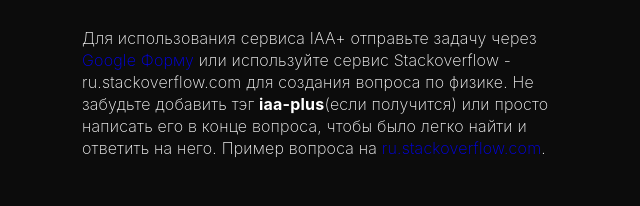
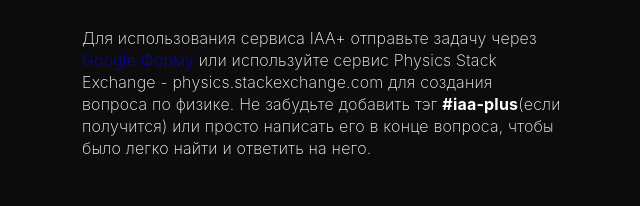
Before and after one commit to iaa2005/iaa, a plain HTML site: page iaa-plus/index.html in a window 1280 px wide. Shown: the part 395-601 px from the top of the page, without its empty margins (318-958 px from the left). Drawn offline with Linux system fonts and the light colour scheme; a web font is replaced by a local one.

```diff
--- a/iaa-plus/index.html
+++ b/iaa-plus/index.html
@@ -29,10 +29,10 @@
         <p class="text-about-plus">
             Для использования сервиса IAA+ отправьте задачу через
             <a href="https://forms.gle/iyVTPCSBNZy8aEpe6">Google Форму</a>
-            или используйте сервис Stackoverflow - ru.stackoverflow.com для создания
-            вопроса по физике. Не забудьте добавить тэг <strong>iaa-plus</strong>(если
+            или используйте сервис Physics Stack Exchange - physics.stackexchange.com для создания
+            вопроса по физике. Не забудьте добавить тэг <strong>#iaa-plus</strong>(если
             получится) или просто написать его в конце вопроса, чтобы было легко найти
-            и ответить на него. Пример вопроса на <a href="https://ru.stackoverflow.com/questions/1300013/Новый-сервис-от-iaa-iaa">ru.stackoverflow.com</a>.
+            и ответить на него.
         </p>
 <!--        <img class="in-image-plus" src="https://iaa2005.tk/assets/images/qr-code.svg">-->
     </div>
```
